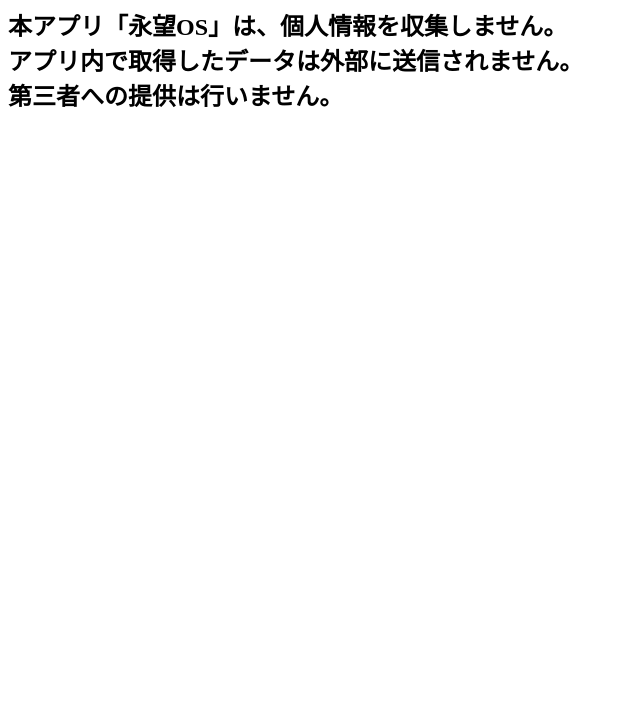
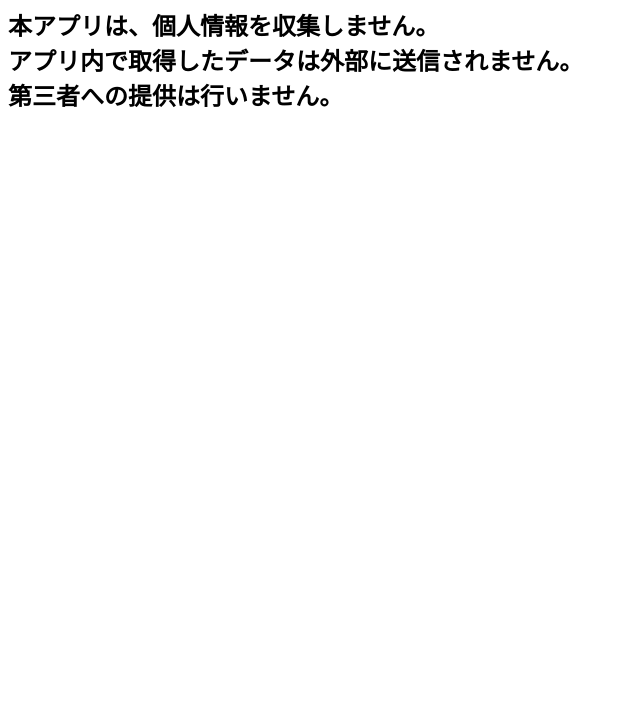
Before and after one commit to sakurautyuuos/privacy-policy, a plain HTML site: page privacy-policy.html in a window 1280 px wide. Shown: the part 73-800 px from the top of the page, without its empty margins (0-640 px from the left). Drawn offline with Linux system fonts and the light colour scheme.

Commit message:
Update privacy-policy.html

```diff
--- a/privacy-policy.html
+++ b/privacy-policy.html
@@ -7,7 +7,7 @@
 </head>
 <body>
     <h1>privacy-policy</h1>
-    <h2>本アプリ「永望OS」は、個人情報を収集しません。<br>
+    <h2>本アプリは、個人情報を収集しません。<br>
         アプリ内で取得したデータは外部に送信されません。<br>
         第三者への提供は行いません。<br>
     </h2>
```
